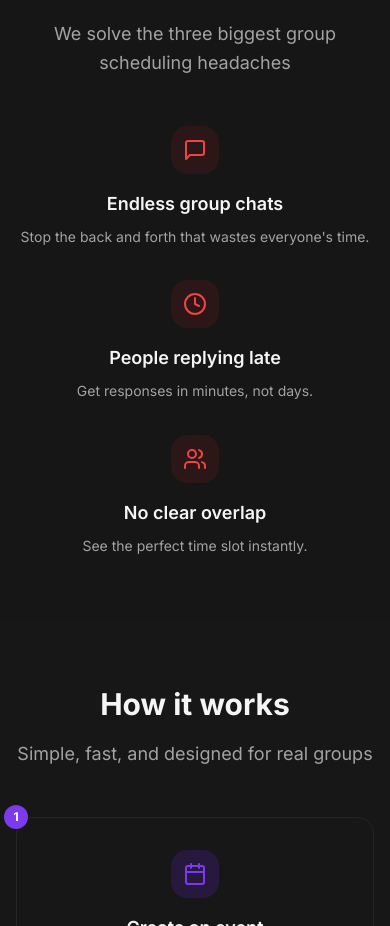
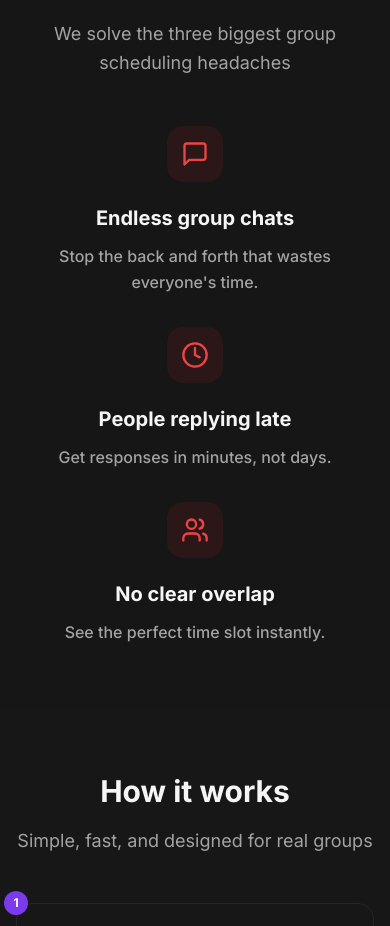
Before and after one commit to heyiamantara/anytime, a Next.js app: page / in a window 390 px wide. Shown: the part 980-1906 px from the top of the page. Built offline with nearby package versions, Linux system fonts and the light colour scheme; no server answers.

Commit message:
Improve UI

```diff
--- a/components/ProblemSection.tsx
+++ b/components/ProblemSection.tsx
@@ -48,21 +48,21 @@ export default function ProblemSection() {
               key={problem.title}
               initial={{ opacity: 0, y: 30 }}
               whileInView={{ opacity: 1, y: 0 }}
-              transition={{ duration: 0.6, delay: index * 0.2 }}
+              transition={{ duration: 0.6, delay: index * 0.15 }}
               viewport={{ once: true }}
               className="text-center group"
             >
-              <div className="mb-4 sm:mb-6">
-                <div className="w-12 h-12 sm:w-16 sm:h-16 bg-red-50 dark:bg-red-900/20 rounded-2xl flex items-center justify-center mx-auto group-hover:bg-red-100 dark:group-hover:bg-red-900/30 transition-colors">
-                  <problem.icon className="w-6 h-6 sm:w-8 sm:h-8 text-red-500" />
+              <div className="mb-6 sm:mb-8">
+                <div className="w-14 h-14 sm:w-16 sm:h-16 bg-red-50 dark:bg-red-900/20 rounded-2xl flex items-center justify-center mx-auto group-hover:bg-red-100 dark:group-hover:bg-red-900/30 transition-colors duration-300">
+                  <problem.icon className="w-7 h-7 sm:w-8 sm:h-8 text-red-500" />
                 </div>
               </div>
 
-              <h3 className="text-lg sm:text-xl font-semibold mb-2 sm:mb-3 text-neutral-900 dark:text-neutral-100">
+              <h3 className="text-xl sm:text-2xl font-bold mb-3 sm:mb-4 text-neutral-900 dark:text-neutral-100 leading-tight">
                 {problem.title}
               </h3>
 
-              <p className="text-sm sm:text-base text-neutral-600 dark:text-neutral-400 leading-relaxed">
+              <p className="text-base sm:text-lg text-neutral-600 dark:text-neutral-400 leading-relaxed font-medium">
                 {problem.description}
               </p>
             </motion.div>
```
